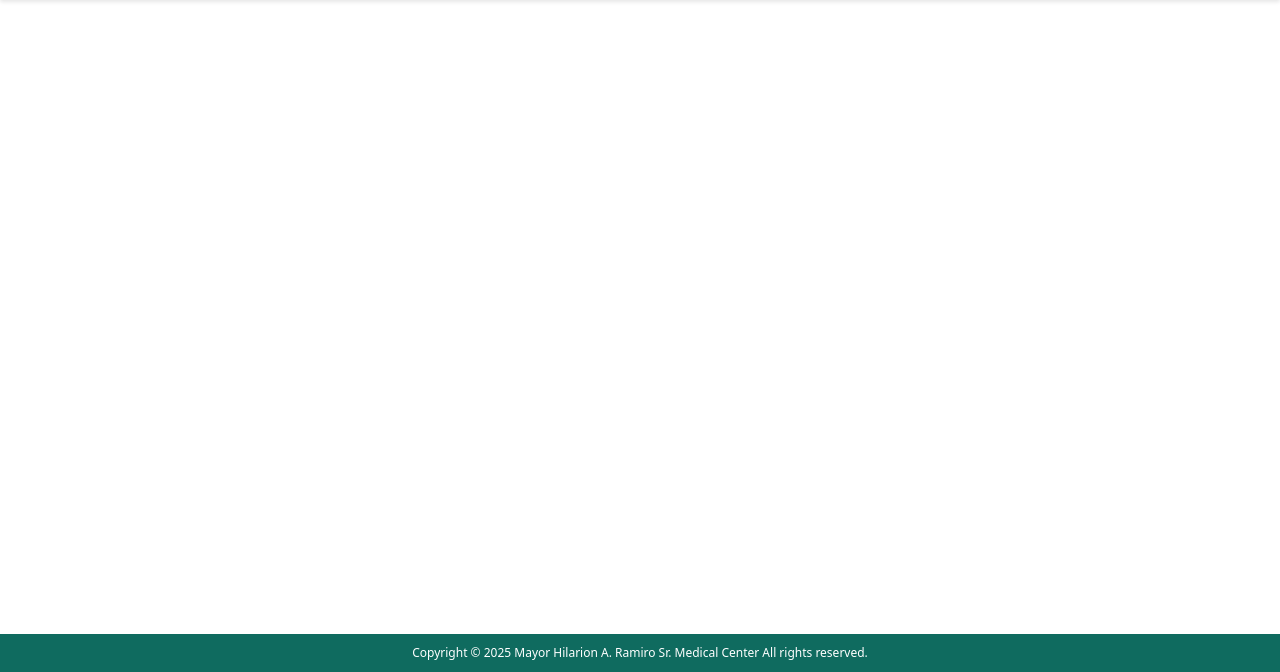
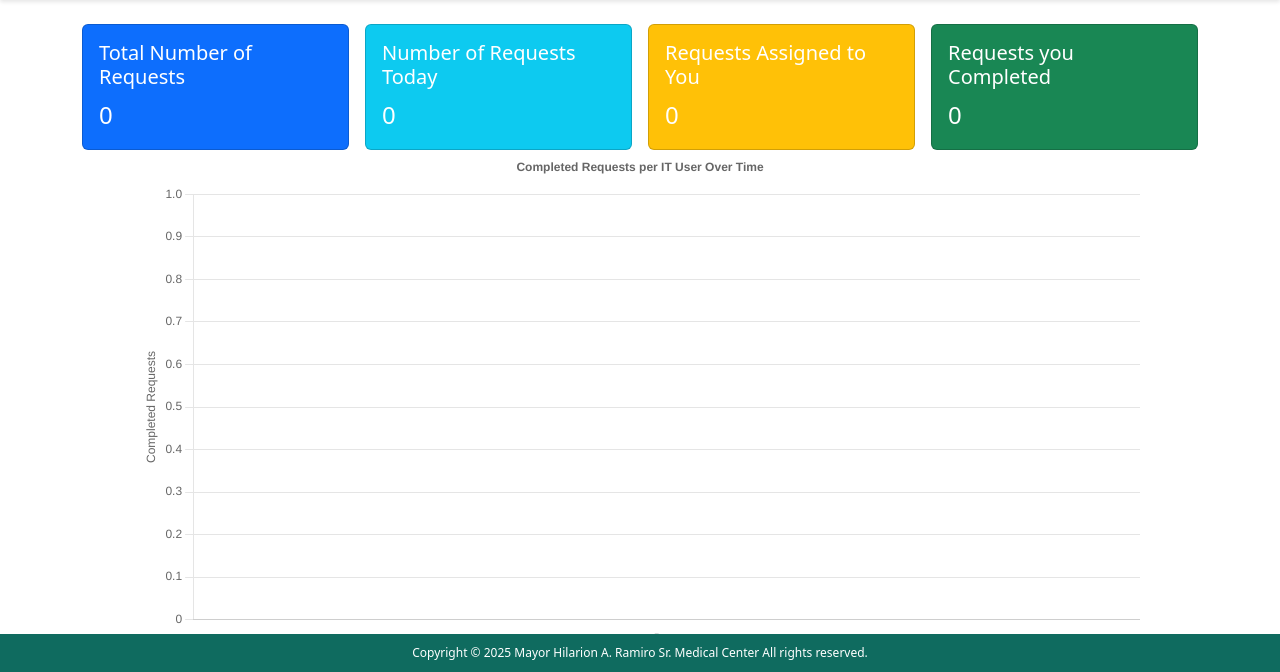
Before and after one commit to My16/Inventory-System, a Django app: page /homepage/ in a window 1280 px wide; the page is wider, and only the part inside the window is pictured. Shown: the part 128-800 px from the top of that part. Run offline with Django 5.2, Linux system fonts and the light colour scheme; the visitor is signed in with stand-in values (Sample User, id 1); data comes from the database, SQL or seed files in the repository; data that the repository does not hold is empty.

Commit message:
Partial Dashboard

```diff
--- a/Inventory_System/templates/home.html
+++ b/Inventory_System/templates/home.html
@@ -178,7 +178,101 @@
         <main class="flex-grow-1">
             <!-- Your main content here -->
             <div class="">
-                {% block content %} {% endblock content %}
+                {% block content %}
+                <div class="container mt-4">
+                    <div class="row g-3">
+                        <div class="col-md-3">
+                            <div class="card text-white bg-primary h-100">
+                                <div class="card-body">
+                                    <h5 class="card-title">Total Number of Requests</h5>
+                                    <p class="card-text fs-4">{{ total_requests }}</p>
+                                </div>
+                            </div>
+                        </div>
+                        <div class="col-md-3">
+                            <div class="card text-white bg-info h-100">
+                                <div class="card-body">
+                                    <h5 class="card-title">Number of Requests Today</h5>
+                                    <p class="card-text fs-4">{{ total_requests_today }}</p>
+                                </div>
+                            </div>
+                        </div>
+                        <div class="col-md-3">
+                            <div class="card text-white bg-warning h-100">
+                                <div class="card-body">
+                                    <h5 class="card-title">Requests Assigned to You</h5>
+                                    <p class="card-text fs-4">{{ assigned_count }}</p>
+                                </div>
+                            </div>
+                        </div>
+                        <div class="col-md-3">
+                            <div class="card text-white bg-success h-100">
+                                <div class="card-body">
+                                    <h5 class="card-title">Requests you Completed</h5>
+                                    <p class="card-text fs-4">{{ completed_by_user }}</p>
+                                </div>
+                            </div>
+                        </div>
+                    </div>
+                    <!-- Line Chart Show -->
+                    <div style="position: relative; width: 100%; max-width: 1000px; margin: auto;">
+                        <canvas id="itLineChart" style="background: white;"></canvas>
+                    </div>
+                </div>
+
+                <!-- Safely embed data in hidden script tags -->
+
+                {{ line_chart_labels|json_script:"line-chart-labels" }}
+                {{ line_chart_datasets|json_script:"line-chart-datasets" }}
+
+
+                <script>
+                    const lineChartLabels = JSON.parse(document.getElementById('line-chart-labels').textContent);
+                    const lineChartDatasets = JSON.parse(document.getElementById('line-chart-datasets').textContent);
+
+                    const ctx = document.getElementById('itLineChart').getContext('2d');
+                    new Chart(ctx, {
+                        type: 'line',
+                        data: {
+                            labels: lineChartLabels,
+                            datasets: lineChartDatasets.map(set => ({
+                                label: set.label,
+                                data: set.data,
+                                fill: false,
+                                tension: 0.2,
+                                borderWidth: 2
+                            }))
+                        },
+                        options: {
+                            responsive: true,
+                            plugins: {
+                                title: {
+                                    display: true,
+                                    text: 'Completed Requests per IT User Over Time'
+                                }
+                            },
+                            scales: {
+                                y: {
+                                    beginAtZero: true,
+                                    title: {
+                                        display: true,
+                                        text: 'Completed Requests'
+                                    }
+                                },
+                                x: {
+                                    title: {
+                                        display: true,
+                                        text: 'Date'
+                                    }
+                                }
+                            }
+                        }
+                    });
+                </script>
+
+
+                {% endblock content %}
+
             </div>
         </main>
         <footer>
--- a/Inventory_System/views.py
+++ b/Inventory_System/views.py
@@ -21,6 +21,10 @@ from django.utils import timezone
 from django.db.models import Q
 from django.views.decorators.http import require_POST
 from django.http import HttpResponseForbidden
+from django.utils.timezone import now
+from django.db.models import Count
+from django.db.models.functions import TruncDate
+from collections import defaultdict
 
 
 
@@ -64,10 +68,64 @@ def user_login(request):
 def homepage(request):
     user = request.user
     user_permissions = request.session.get("user_permissions", [])
-
+    is_it = user.groups.filter(name='IT').exists()
     display_name = user.get_full_name() if user.get_full_name() else user.username
 
-    context = {"display_name": display_name, "useer_permissions": user_permissions}
+    # Total number of service requests
+    total_requests = ServiceRequest.objects.count()
+
+    # Total number of service requests today
+    today = now().date()
+    total_requests_today = ServiceRequest.objects.filter(submission_date__date=today).count()
+
+    # Requests assigned to current IT user
+    assigned_to_user = ServiceRequest.objects.filter(assigned_to=user)
+    assigned_count = assigned_to_user.count()
+
+    # Completed requests by current IT user
+    completed_by_user = assigned_to_user.filter(status='Completed').count()
+
+    # Group by assigned IT personnel and date
+    completed_by_it_and_date = (
+        ServiceRequest.objects
+        .filter(status='Completed')
+        .annotate(date=TruncDate('submission_date'))
+        .values('assigned_to__username', 'date')
+        .annotate(count=Count('id'))
+        .order_by('date')
+    )
+
+    # Format data
+    chart_dict = defaultdict(lambda: defaultdict(int))
+    dates_set = set()
+
+    for entry in completed_by_it_and_date:
+        username = entry['assigned_to__username']
+        date = entry['date'].strftime('%Y-%m-%d')
+        chart_dict[username][date] = entry['count']
+        dates_set.add(date)
+
+    sorted_dates = sorted(list(dates_set))
+
+    line_chart_datasets = []
+    for username, counts in chart_dict.items():
+        data = [counts.get(date, 0) for date in sorted_dates]
+        line_chart_datasets.append({
+            'label': username,
+            'data': data,
+        })
+
+    context = {
+        'total_requests': total_requests,
+        'total_requests_today': total_requests_today,
+        'assigned_count': assigned_count,
+        'completed_by_user': completed_by_user,
+        "display_name": display_name,
+        "user_permissions": user_permissions,
+        'line_chart_labels': sorted_dates,
+        'line_chart_datasets': line_chart_datasets,
+        'is_it': is_it,
+    }
 
     return render(request, 'home.html', context)
 
```
